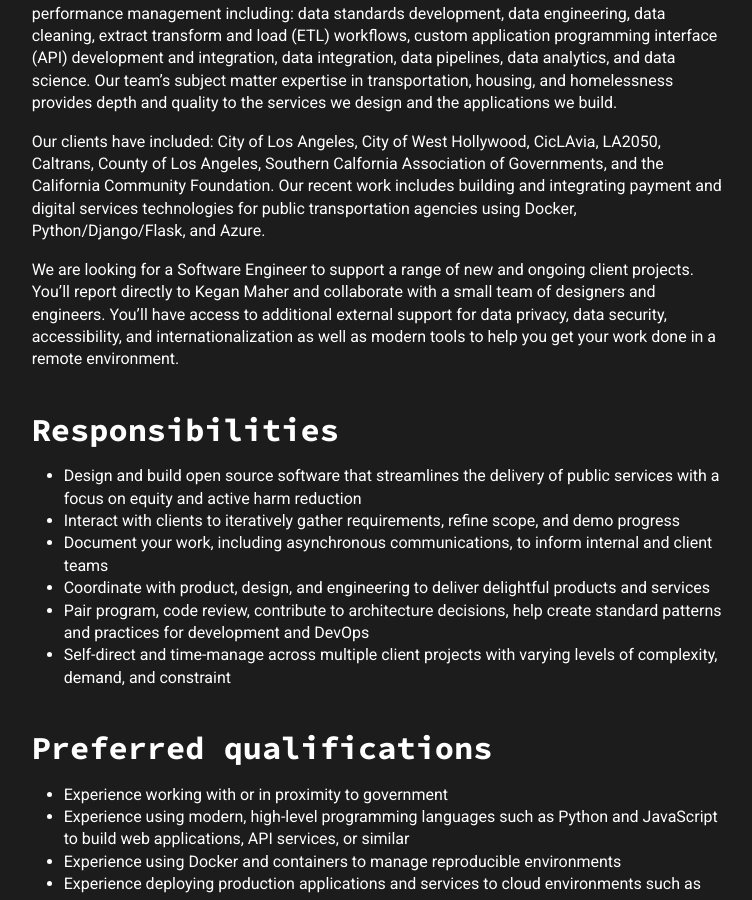
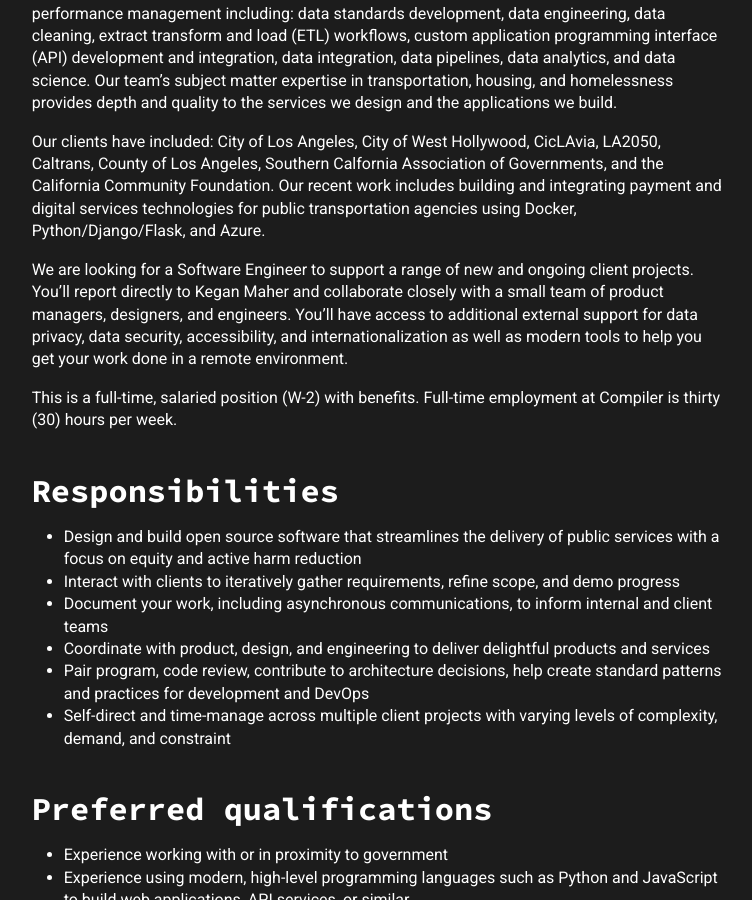
Before and after one commit to compilerla/compiler.la, a Jekyll site: the page built from _jobs/software-engineer.md, in a window 1280 px wide and 900 px high, scrolled down 393 px. Shown: the whole window, without its empty margins (107-859 px from the left). Built offline with Jekyll 4.4.1, drawn with Linux system fonts in a browser that asks for light colours.

Commit message:
chore(software-engineer): update role intro

```diff
--- a/_jobs/software-engineer.md
+++ b/_jobs/software-engineer.md
@@ -12,7 +12,9 @@
 
 Our clients have included: City of Los Angeles, City of West Hollywood, CicLAvia, LA2050, Caltrans, County of Los Angeles, Southern Calfornia Association of Governments, and the California Community Foundation. Our recent work includes building and integrating payment and digital services technologies for public transportation agencies using Docker, Python/Django/Flask, and Azure.
 
-We are looking for a Software Engineer to support a range of new and ongoing client projects. You’ll report directly to Kegan Maher and collaborate with a small team of designers and engineers. You’ll have access to additional external support for data privacy, data security, accessibility, and internationalization as well as modern tools to help you get your work done in a remote environment.
+We are looking for a Software Engineer to support a range of new and ongoing client projects. You’ll report directly to Kegan Maher and collaborate closely with a small team of product managers, designers, and engineers. You’ll have access to additional external support for data privacy, data security, accessibility, and internationalization as well as modern tools to help you get your work done in a remote environment.
+
+This is a full-time, salaried position (W-2) with benefits. Full-time employment at Compiler is thirty (30) hours per week.
 
 ## Responsibilities
 
```
